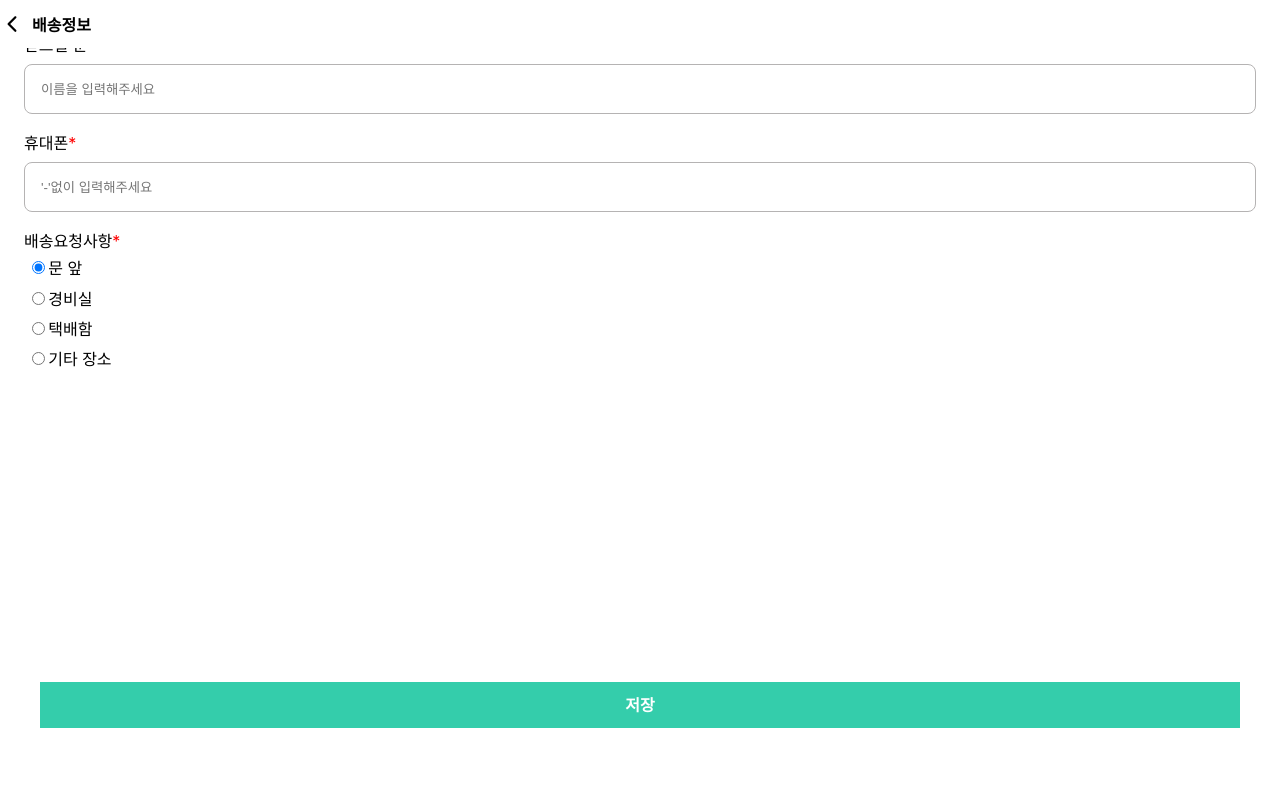
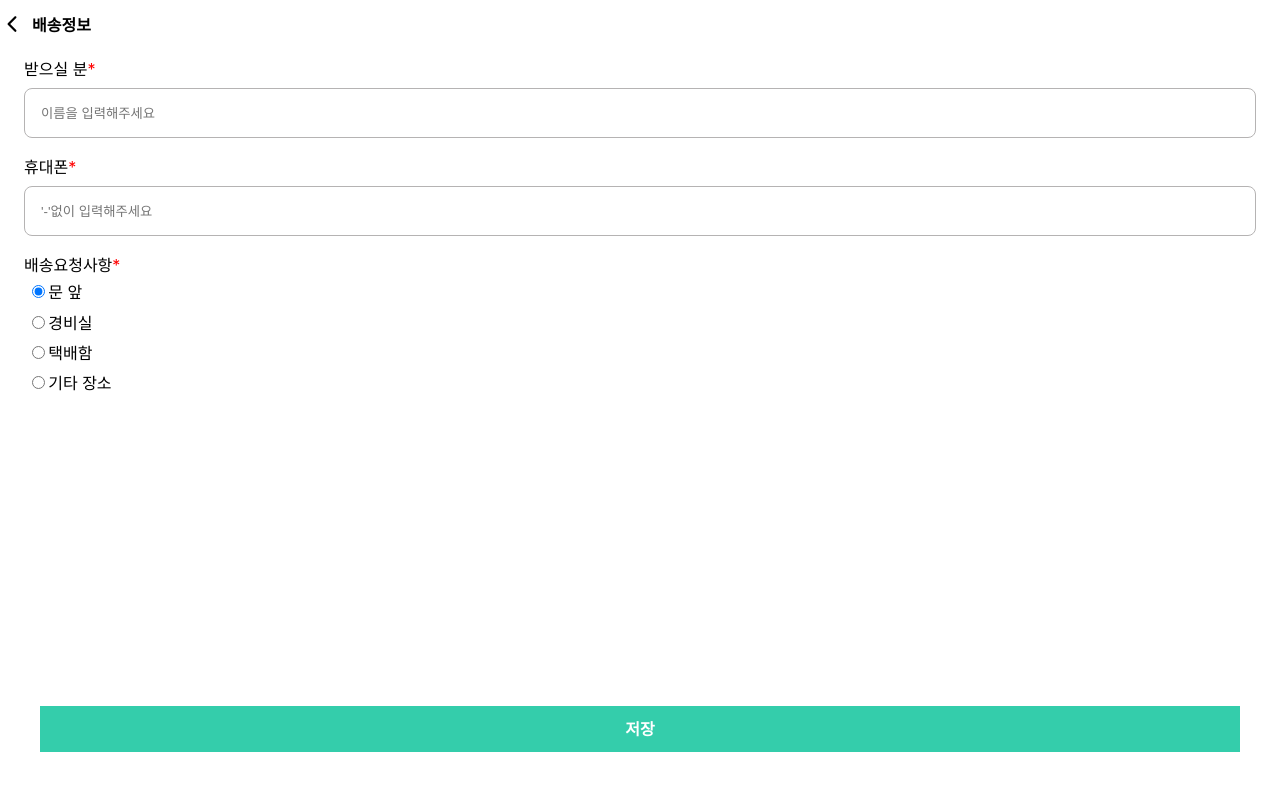
Before and after one commit to Buying-For-Earth/BFE-client, a React (Create React App) app in the folder buying-for-earth/: page /info in a window 1280 px wide. Shown: the top 790 px of the page. Built offline with nearby package versions, Linux system fonts and the light colour scheme.

Commit message:
Modify - style

```diff
--- a/buying-for-earth/src/pages/Address/Address.tsx
+++ b/buying-for-earth/src/pages/Address/Address.tsx
@@ -1,6 +1,7 @@
 import React, { useState, useEffect } from 'react';
 import { RouteComponentProps, withRouter } from 'react-router-dom';
 import DaumPostCode from 'react-daum-postcode';
+import ContentHeader from '../../components/ContentHeader';
 
 interface Props {
   onAddressInput: (address: string) => void;
@@ -36,9 +37,12 @@ function Address({ history, onAddressInput }: Props & RouteComponentProps) {
     height: '100vh',
   };
   return (
-    <div className="address--container">
-      <DaumPostCode style={style} onComplete={onCompletePost} autoClose />
-    </div>
+    <>
+      <ContentHeader title="주소검색" />
+      <div className="address--container" style={{ paddingTop: '3rem' }}>
+        <DaumPostCode style={style} onComplete={onCompletePost} autoClose />
+      </div>
+    </>
   );
 }
 
--- a/buying-for-earth/src/pages/Info/Info.scss
+++ b/buying-for-earth/src/pages/Info/Info.scss
@@ -1,5 +1,5 @@
 .info--container {
-  padding: 1.5rem;
+  padding: 3rem 1.5rem;
   display: flex;
   flex-direction: column;
   justify-content: space-between;
--- a/buying-for-earth/src/pages/Info/Info.tsx
+++ b/buying-for-earth/src/pages/Info/Info.tsx
@@ -32,7 +32,6 @@ function Info({ onInfoInput }: Props) {
       }
     }
     setRadioCheck(obj);
-    console.log(e.target.value);
     setInfo({ ...info, request: e.target.value });
   };
 
```
